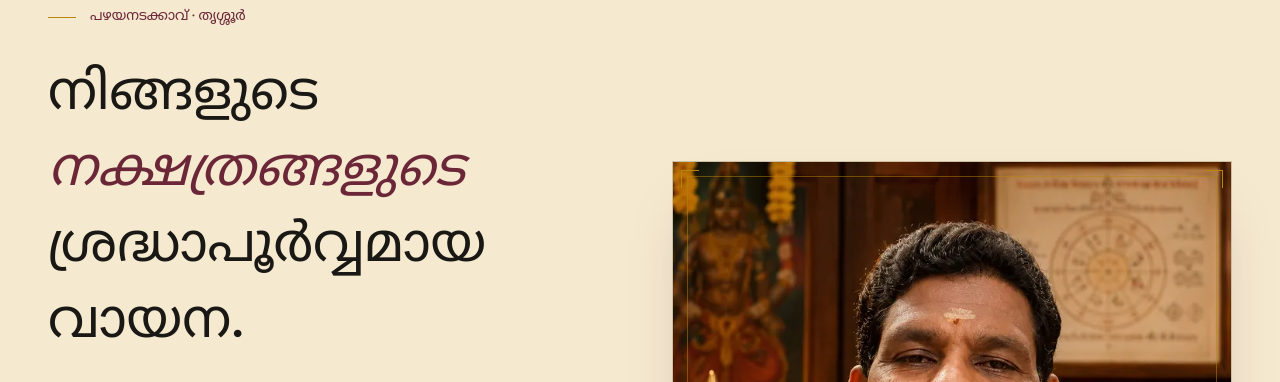
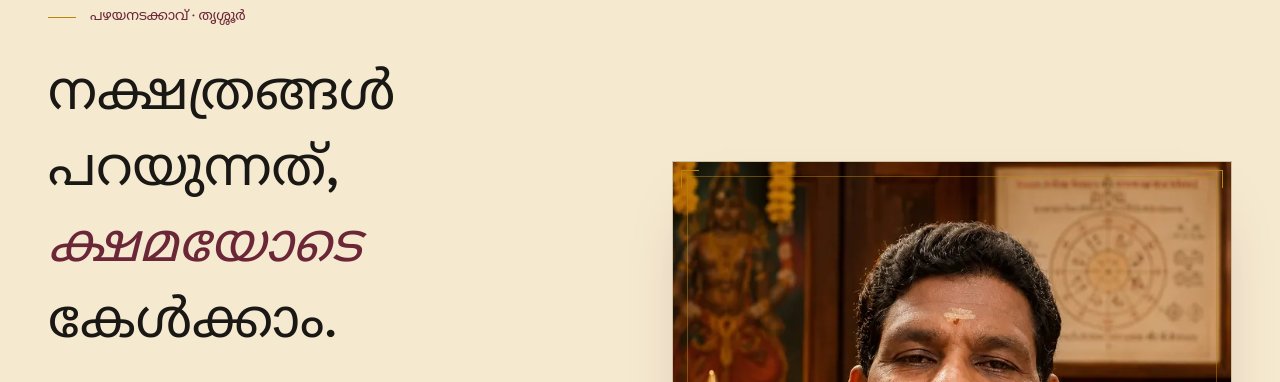
Before and after one commit to mk4urbusiness-rgb/jyothishakendram, a plain HTML site: page index.html in a window 1280 px wide. Shown: the part 184-566 px from the top of the page. Drawn offline with nearby package versions, Linux system fonts and the light colour scheme.

Commit message:
New Malayalam headline: "നക്ഷത്രങ്ങൾ പറയുന്നത്, ക്ഷമയോടെ കേൾക്കാം."
Co-Authored-By: Claude Opus 5.5 <noreply@anthropic.com>

```diff
--- a/index.html
+++ b/index.html
@@ -870,7 +870,7 @@
           <span class="eyebrow"><span lang="en">Pazhayanadakkavu · Thrissur</span><span lang="ml">പഴയനടക്കാവ് · തൃശ്ശൂർ</span></span>
         </div>
 
-        <h1><span lang="en">A thoughtful reading of <em>your stars</em>.</span><span lang="ml">നിങ്ങളുടെ <em>നക്ഷത്രങ്ങളുടെ</em> ശ്രദ്ധാപൂർവ്വമായ വായന.</span></h1>
+        <h1><span lang="en">A thoughtful reading of <em>your stars</em>.</span><span lang="ml">നക്ഷത്രങ്ങൾ പറയുന്നത്, <em>ക്ഷമയോടെ</em> കേൾക്കാം.</span></h1>
         <p class="mal-title"><span lang="ml" class="always only-en">ജ്യോതിഷകേന്ദ്രം · ശ്രീ രമേഷ് പണിക്കർ</span><span lang="ml"><span class="brand-word">Jyothishakendram</span> · ശ്രീ രമേഷ് പണിക്കർ</span></p>
 
         <p class="lede">
```
